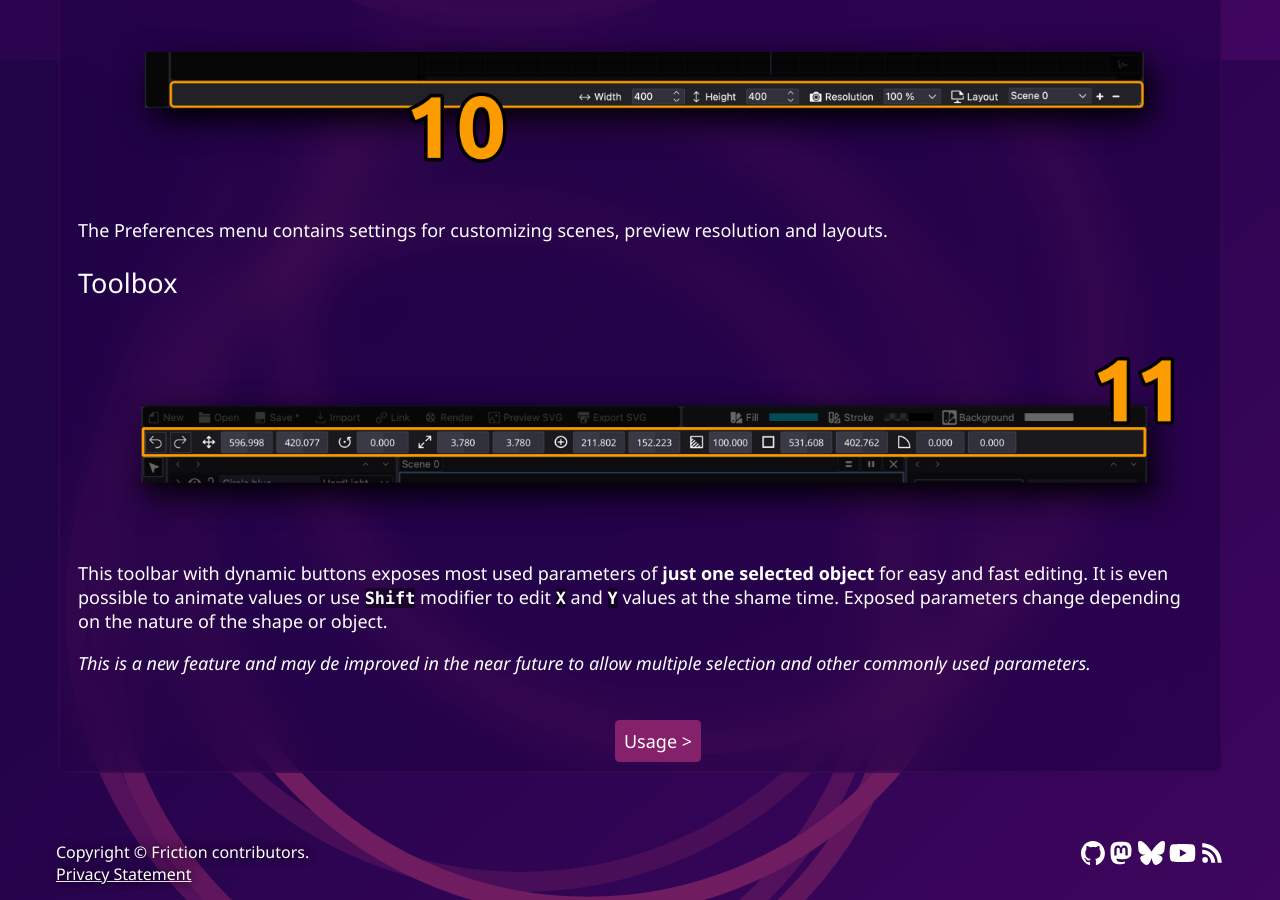
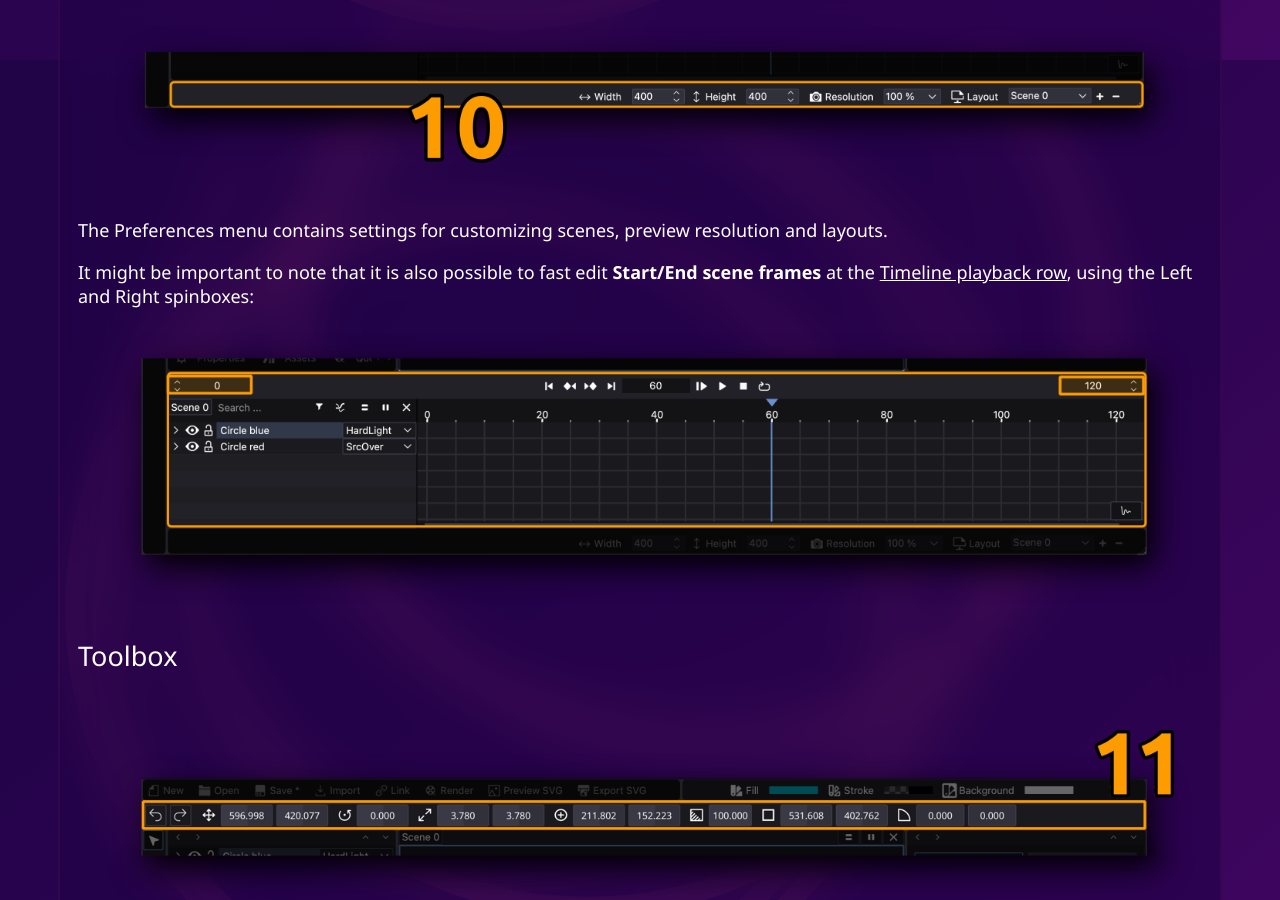
Before and after one commit to friction2d/friction2d.github.io, a Jekyll site: the page built from documentation/userinterface.md, in a window 1280 px wide and 900 px high, scrolled down 9940 px. Built offline with Jekyll 4.4.1, drawn with Linux system fonts in a browser that asks for light colours.

Commit message:
fast start/end scene frames at Timeline panel

```diff
--- a/documentation/userinterface.md
+++ b/documentation/userinterface.md
@@ -159,6 +159,10 @@ Fills and Strokes have 3 options to be drawn:
 
 The Preferences menu contains settings for customizing scenes, preview resolution and layouts.
 
+It might be important to note that it is also possible to fast edit **Start/End scene frames** at the [Timeline playback row](#Timeline), using the Left and Right spinboxes:
+
+![Preferences](/assets/documentation/ui/ui_panel10b.png)
+
 ## Toolbox
 
 ![Color Toolbar](/assets/documentation/ui/ui_panel11.png)
```
Also changed, not shown: assets/documentation/ui/ui_panel10b.png (added).
